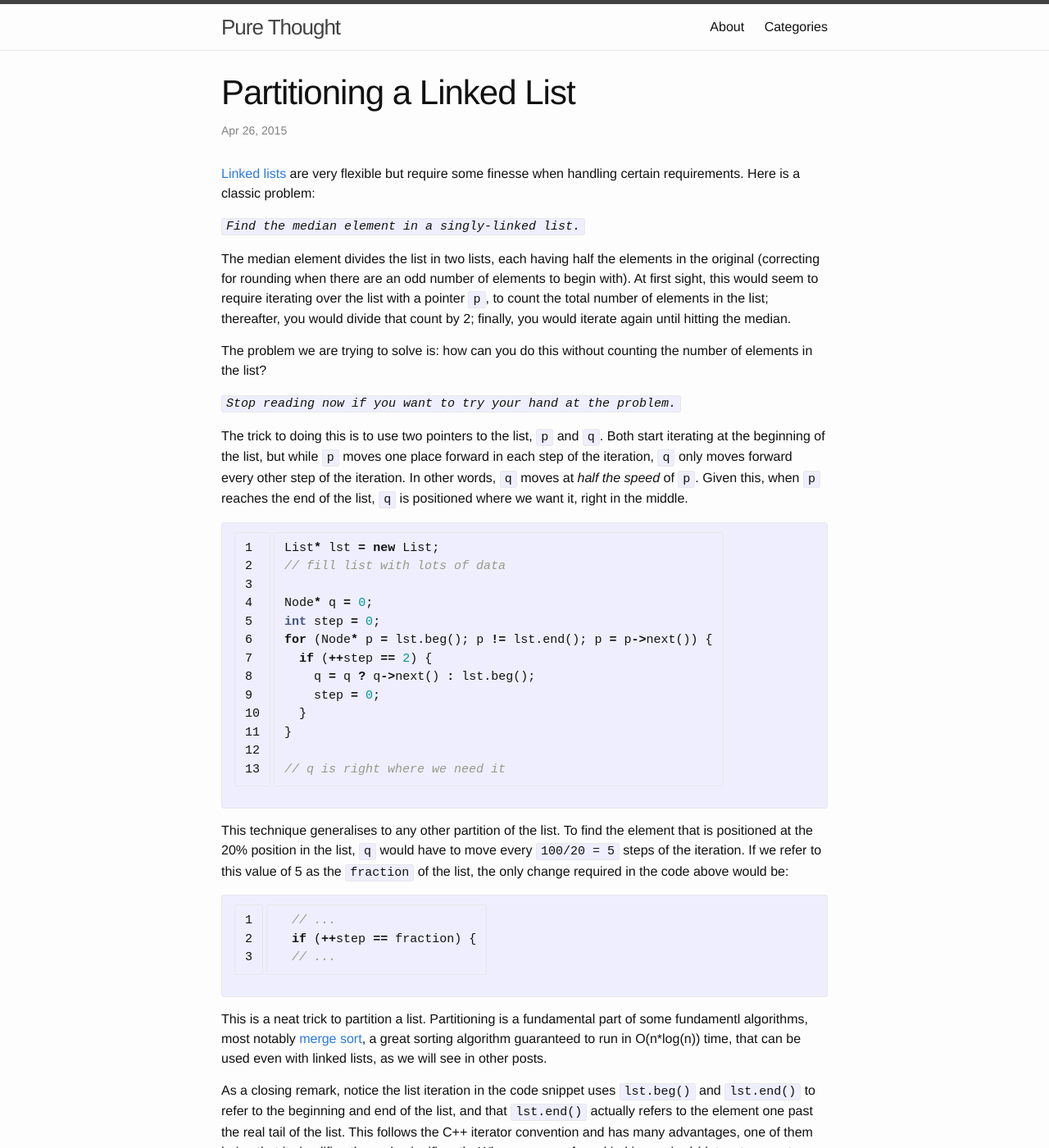
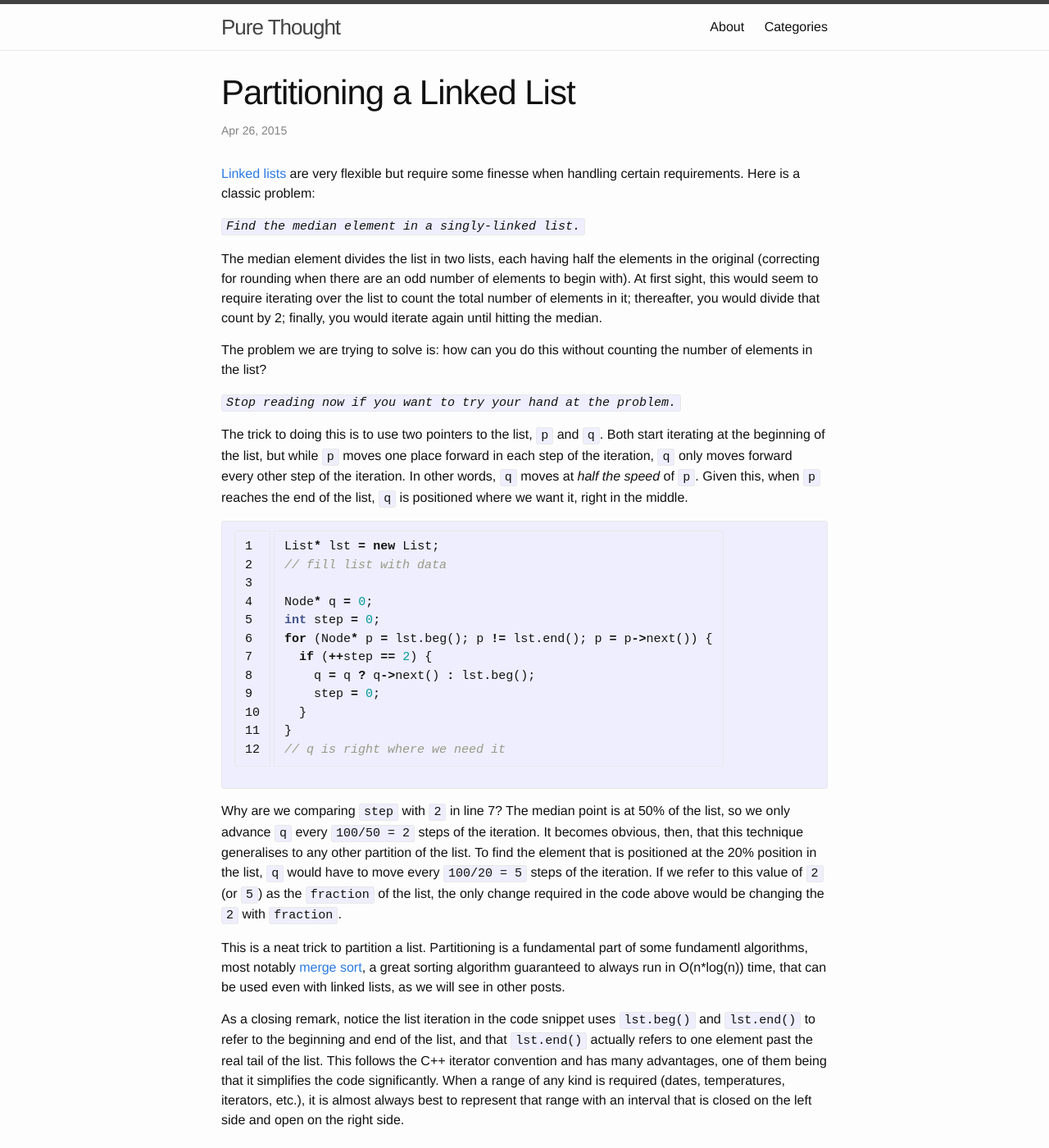
Before and after one commit to gonzus/gonzus.github.io, a Jekyll site: the page built from _posts/2015-04-26-linked-list-partitioning.md, in a window 1280 px wide and 1400 px high. Shown: the whole window at 82% size. Built offline with Jekyll 4.4.1, drawn with Linux system fonts in a browser that asks for light colours; comment, search, counter and statistics services are not loaded; some of the changed text lies outside the part shown.

```diff
--- a/_config.yml
+++ b/_config.yml
@@ -2,7 +2,7 @@
 title: Pure Thought
 email: gonzalo.diethelm@diethelm.org
 description: >
-  Thoughts = Algorithms + Data Structures
+  Algorithms + Data Structures = Thoughts
 baseurl: ""
 url: "http://gonzus.github.io"
 # twitter_username: jekyllrb
--- a/_posts/2015-04-26-linked-list-partitioning.md
+++ b/_posts/2015-04-26-linked-list-partitioning.md
@@ -13,9 +13,9 @@ _`Find the median element in a singly-linked list.`_
 The median element divides the list in two lists, each having half the
 elements in the original (correcting for rounding when there are an odd number
 of elements to begin with).  At first sight, this would seem to require
-iterating over the list with a pointer `p`, to count the total number of
-elements in the list; thereafter, you would divide that count by 2; finally,
-you would iterate again until hitting the median.
+iterating over the list to count the total number of elements in it;
+thereafter, you would divide that count by 2; finally, you would iterate again
+until hitting the median.
 
 The problem we are trying to solve is: how can you do this without counting
 the number of elements in the list?
@@ -29,9 +29,9 @@ of the iteration.  In other words, `q` moves at _half the speed_ of `p`.
 Given this, when `p` reaches the end of the list, `q` is positioned where we
 want it, right in the middle.
 
-{% highlight c++ linenos %}
+{% highlight c++ linenos=table %}
 List* lst = new List;
-// fill list with lots of data
+// fill list with data
 
 Node* q = 0;
 int step = 0;
@@ -41,30 +41,26 @@ for (Node* p = lst.beg(); p != lst.end(); p = p->next()) {
     step = 0;
   }
 }
-
 // q is right where we need it
 {% endhighlight %}
 
-This technique generalises to any other partition of the list.  To find the
-element that is positioned at the 20% position in the list, `q` would have to
-move every `100/20 = 5` steps of the iteration.  If we refer to this value of
-5 as the `fraction` of the list, the only change required in the code above
-would be:
-
-{% highlight c++ linenos %}
-  // ...
-  if (++step == fraction) {
-  // ...
-{% endhighlight %}
+Why are we comparing `step` with `2` in line 7?  The median point is at 50% of
+the list, so we only advance `q` every `100/50 = 2` steps of the iteration.
+It becomes obvious, then, that this technique generalises to any other
+partition of the list.  To find the element that is positioned at the 20%
+position in the list, `q` would have to move every `100/20 = 5` steps of the
+iteration.  If we refer to this value of `2` (or `5`) as the `fraction` of the
+list, the only change required in the code above would be changing the `2`
+with `fraction`.
 
 This is a neat trick to partition a list.  Partitioning is a fundamental part
 of some fundamentl algorithms, most notably [merge sort][2], a great sorting
-algorithm guaranteed to run in O(n*log(n)) time, that can be used even with
-linked lists, as we will see in other posts.
+algorithm guaranteed to always run in O(n*log(n)) time, that can be used even
+with linked lists, as we will see in other posts.
 
 As a closing remark, notice the list iteration in the code snippet uses
 `lst.beg()` and `lst.end()` to refer to the beginning and end of the list, and
-that `lst.end()` actually refers to the element one past the real tail of the
+that `lst.end()` actually refers to one element past the real tail of the
 list.  This follows the C++ iterator convention and has many advantages, one
 of them being that it simplifies the code significantly.  When a range of any
 kind is required (dates, temperatures, iterators, etc.), it is almost always
```
Also changed, not shown: other parts of _posts/2015-04-26-linked-list-partitioning.md (+1 -1 lines), categories.md (+3 -2 lines).
